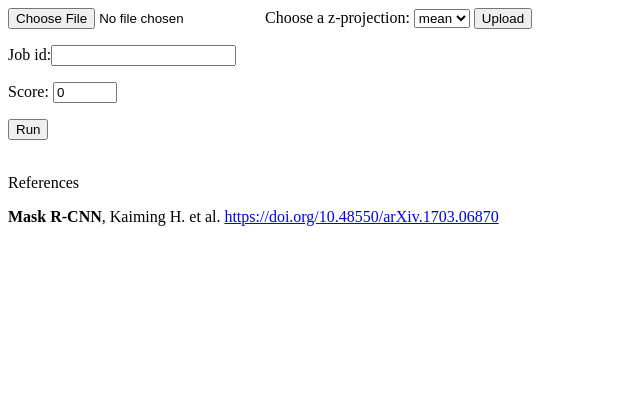
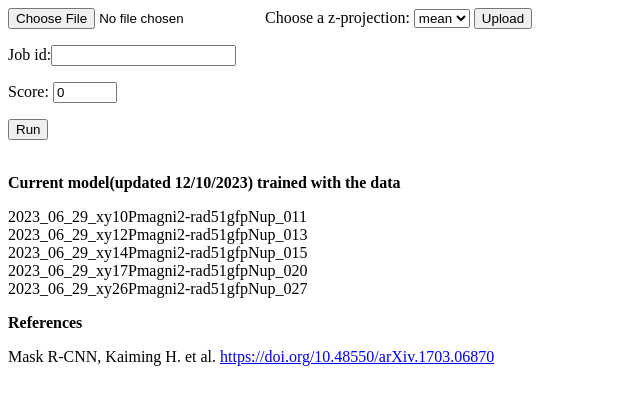
Before and after one commit to JunwooParkSaribu/HttpServer, a Flask app: page /upload/rad51 in a window 1280 px wide. Shown: the top 405 px of the page, without its empty margins (0-640 px from the left). Run offline with Flask 3, Linux system fonts and the light colour scheme.

Commit message:
rad51 update

```diff
--- a/templates/rad51.html
+++ b/templates/rad51.html
@@ -55,8 +55,15 @@
     {%endfor%}
 {% endif %}
 
-<p>References</p>
-<p><b>Mask R-CNN</b>, Kaiming H. et al. <a href="https://doi.org/10.48550/arXiv.1703.06870">https://doi.org/10.48550/arXiv.1703.06870</a></p>
+<p><b>Current model(updated 12/10/2023) trained with the data</b></p>
+2023_06_29_xy10Pmagni2-rad51gfpNup_011<br>
+2023_06_29_xy12Pmagni2-rad51gfpNup_013<br>
+2023_06_29_xy14Pmagni2-rad51gfpNup_015<br>
+2023_06_29_xy17Pmagni2-rad51gfpNup_020<br>
+2023_06_29_xy26Pmagni2-rad51gfpNup_027<br>
+
+<p><b>References</b></p>
+<p>Mask R-CNN, Kaiming H. et al. <a href="https://doi.org/10.48550/arXiv.1703.06870">https://doi.org/10.48550/arXiv.1703.06870</a></p>
 
 </body>
 </html>
```
Also changed, not shown: fiona.db.
